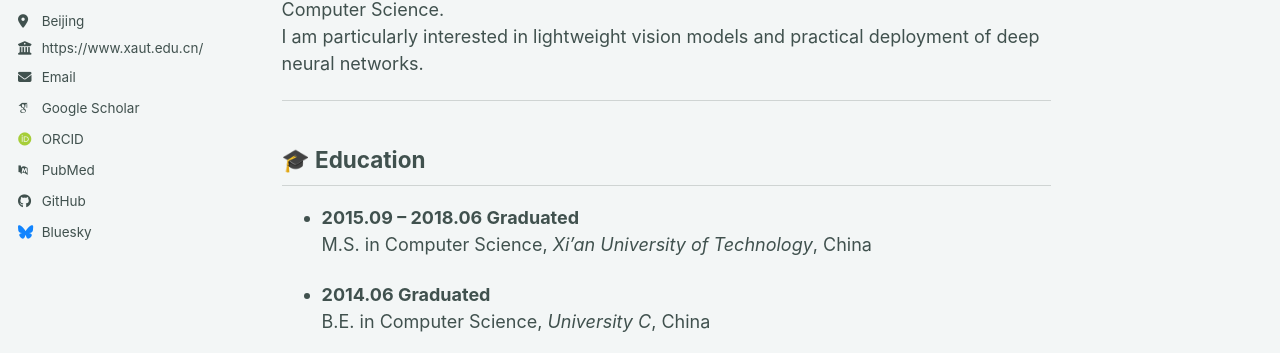
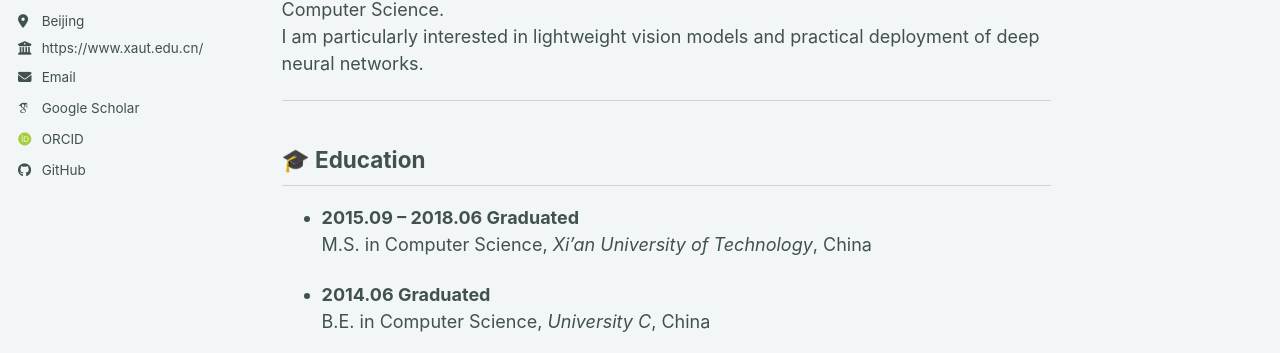
Before and after one commit to rgren-research/rgren-research.github.io, a Jekyll site: the page built from _pages/about.md, in a window 1280 px wide. Shown: the part 347-700 px from the top of the page. Built offline with Jekyll 4.4.1, drawn with Linux system fonts in a browser that asks for light colours; some web fonts are replaced; a script bundle is joined from its source files by our own code; library files that are not in the unit come from our copies.

Commit message:
Update _config.yml

```diff
--- a/_config.yml
+++ b/_config.yml
@@ -41,7 +41,7 @@ author:
   orcid            : "https://orcid.org/0009-0002-4866-1601"
   semantic         : # URL
   ssrn             : # URL
-  pubmed           : ""
+  # pubmed           : ""
   researchgate     : # URL
   scopus           : # URL
   zotero           : # URL
@@ -57,7 +57,7 @@ author:
 
   # Social media
   artstation       : # Username
-  bluesky          : "bsky.app" # Replace this with you Bluesky username
+  # bluesky          : "bsky.app" # Replace this with you Bluesky username
   facebook         : # Username
   flickr           : # Username
   foursquare       : # Username
```
